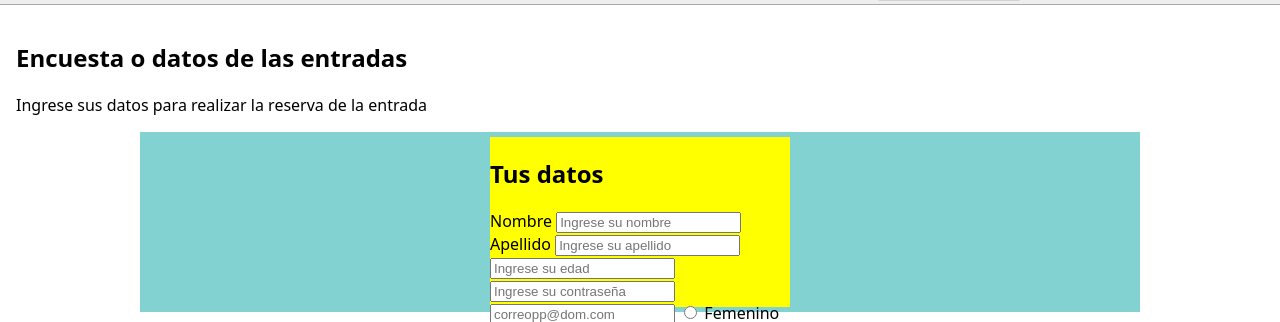
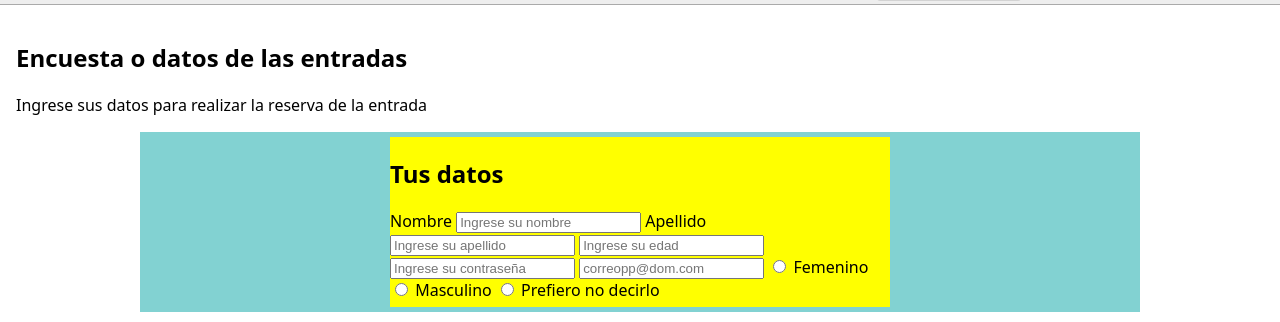
Before and after one commit to aluvalinod-spec/stackblitz-starters-fcy5uaob, a website: page entradas.html in a window 1280 px wide. Shown: the part 200-522 px from the top of the page. Drawn offline with Linux system fonts and the light colour scheme.

Commit message:
676767676767676767

```diff
--- a/css/styles.css
+++ b/css/styles.css
@@ -231,3 +231,9 @@ h1 {
   .resenia p {
   font-size: 16px;
   }
+
+  /*******entradas*******/
+  #formulario{
+    width: 500px;
+
+  }
```
